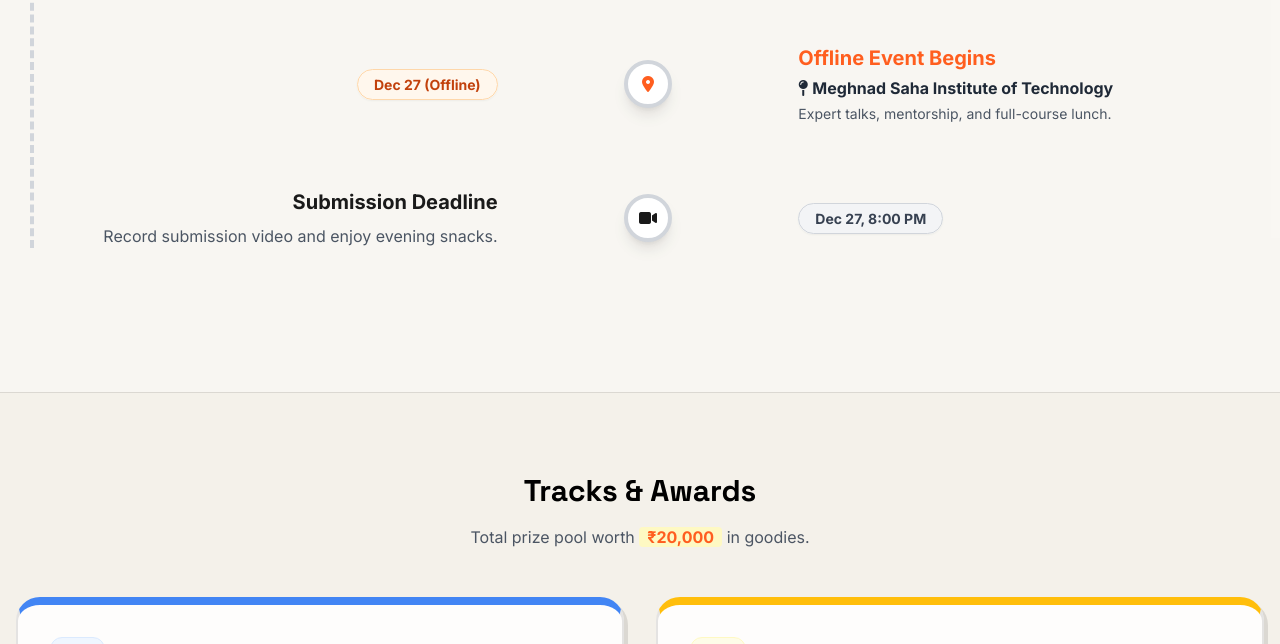
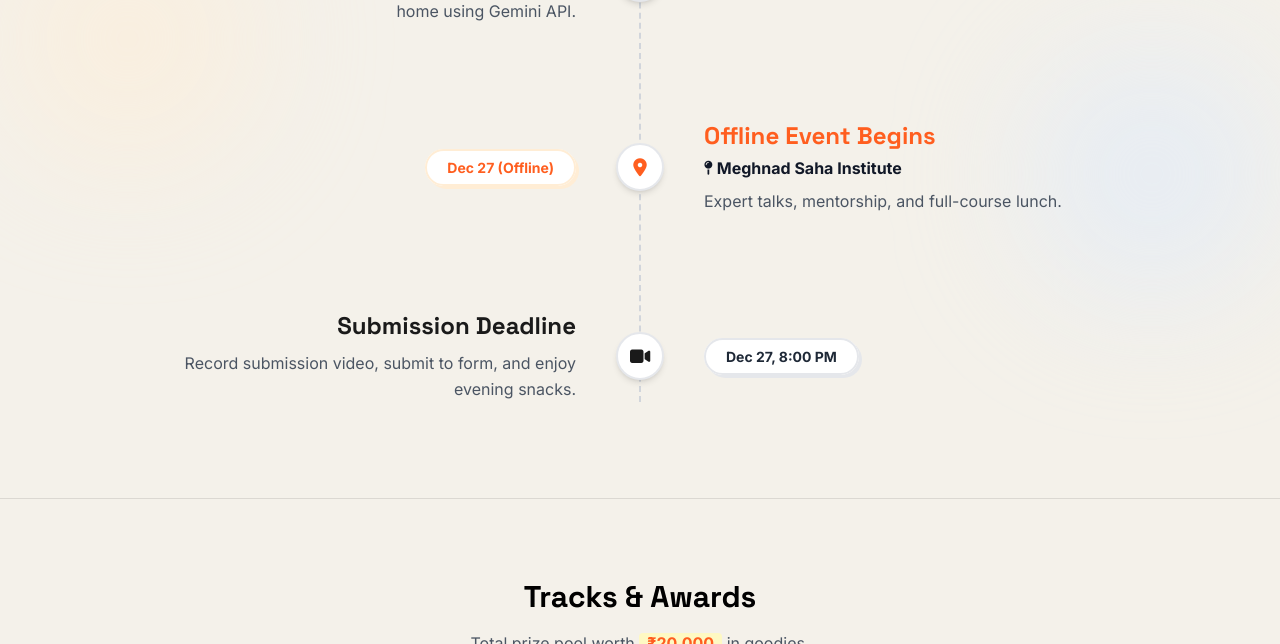
Before and after one commit to tfugkol/hackathon, a plain HTML site: page index.html in a window 1280 px wide. Shown: the part 1795-2439 px from the top of the page. Drawn offline with nearby package versions, Linux system fonts and the light colour scheme.

Commit message:
Update index.html

```diff
--- a/index.html
+++ b/index.html
@@ -301,57 +301,102 @@
     </section>
 
     <!-- Timeline Section -->
-    <section id="timeline" class="py-20 relative overflow-hidden bg-white/40">
-        <div class="max-w-screen-xl px-4 mx-auto relative z-10">
-            <h2 class="text-3xl font-bold text-center text-sketch-dark mb-16 font-display reveal charcoal-heading">Event Schedule</h2>
+    <section id="timeline" class="py-24 relative overflow-hidden">
+        <!-- Background decorative elements -->
+        <div class="absolute top-0 left-0 w-full h-full overflow-hidden pointer-events-none z-0">
+            <div class="absolute top-1/4 left-0 w-64 h-64 bg-orange-100/50 rounded-full blur-3xl mix-blend-multiply"></div>
+            <div class="absolute bottom-1/4 right-0 w-64 h-64 bg-blue-100/50 rounded-full blur-3xl mix-blend-multiply"></div>
+        </div>
 
-            <div class="relative border-l-4 border-gray-300 ml-4 md:ml-1/2 md:-translate-x-[2px] border-dashed">
-                <!-- Item 1 -->
-                <div class="mb-16 flex flex-col md:flex-row items-center justify-between w-full reveal group">
-                    <div class="order-1 md:w-5/12 mb-4 md:mb-0 md:text-right md:pr-12">
-                        <h3 class="text-xl font-bold text-sketch-googleBlue">Online Kick-off</h3>
-                        <p class="text-gray-600 mt-2">Hackathon opens online. Start ideating and coding from home.</p>
+        <div class="max-w-5xl px-4 mx-auto relative z-10">
+            <h2 class="text-4xl font-bold text-center text-sketch-dark mb-20 font-display charcoal-heading">Event Schedule</h2>
+
+            <div class="relative">
+                <!-- vertical line -->
+                <!-- Mobile: Left side (left-8), Desktop: Center (left-1/2) -->
+                <div class="absolute top-0 bottom-0 left-8 md:left-1/2 w-px bg-transparent border-l-2 border-dashed border-gray-300 transform -translate-x-1/2 h-full z-0"></div>
+
+                <!-- ITEM 1: Online Kick-off -->
+                <div class="mb-12 md:mb-24 flex flex-col md:flex-row items-center w-full group reveal">
+
+                    <!-- Left Side (Text on Desktop) -->
+                    <div class="w-full md:w-1/2 pl-20 md:pl-0 md:pr-16 md:text-right relative z-10 order-2 md:order-1">
+                        <h3 class="text-2xl font-bold text-sketch-googleBlue font-display">Online Kick-off</h3>
+                        <p class="text-gray-600 mt-2 font-medium leading-relaxed">Hackathon opens online. Start ideating and coding from home using Gemini API.</p>
+                        <!-- Mobile Date (Visible only on mobile) -->
+                        <span class="md:hidden inline-block mt-3 bg-blue-50 text-blue-700 text-xs font-bold px-3 py-1 rounded-full border border-blue-200">Dec 26, 9:00 AM</span>
                     </div>
-                    <div class="z-20 flex items-center order-1 bg-white shadow-lg w-12 h-12 rounded-full justify-center text-sketch-googleBlue border-4 border-gray-300 group-hover:border-sketch-googleBlue transition-colors absolute left-[-1.4rem] md:static">
-                        <i class="fa-solid fa-globe"></i>
+
+                    <!-- Icon (Center) -->
+                    <div class="absolute left-8 md:left-1/2 transform -translate-x-1/2 flex items-center justify-center order-1 md:order-2 z-20">
+                        <div class="w-12 h-12 bg-white border-2 border-gray-200 rounded-full flex items-center justify-center shadow-md group-hover:scale-110 group-hover:border-sketch-googleBlue transition-all duration-300">
+                            <i class="fa-solid fa-globe text-sketch-googleBlue text-lg"></i>
+                        </div>
                     </div>
-                    <div class="order-1 md:w-5/12 md:pl-12">
-                        <span class="bg-blue-50 text-blue-700 text-sm font-bold px-4 py-1.5 rounded-full border border-blue-200 shadow-sm">Dec 26, 9:00 AM</span>
+
+                    <!-- Right Side (Date on Desktop) -->
+                    <div class="w-full md:w-1/2 md:pl-16 hidden md:block order-3">
+                        <span class="bg-white text-sketch-googleBlue text-sm font-bold px-5 py-2 rounded-full border-2 border-blue-100 shadow-[3px_3px_0px_rgba(219,234,254,1)]">
+                            Dec 26, 9:00 AM
+                        </span>
                     </div>
                 </div>
 
-                <!-- Item 2 (VENUE UPDATED) -->
-                <div class="mb-16 flex flex-col md:flex-row items-center justify-between w-full reveal group">
-                    <div class="order-1 md:w-5/12 md:text-right md:pr-12 hidden md:block">
-                        <span class="bg-orange-50 text-orange-700 text-sm font-bold px-4 py-1.5 rounded-full border border-orange-200 shadow-sm">Dec 27 (Offline)</span>
+                <!-- ITEM 2: Offline Event (Alternating) -->
+                <div class="mb-12 md:mb-24 flex flex-col md:flex-row items-center w-full group reveal">
+
+                    <!-- Left Side (Date on Desktop) -->
+                    <div class="w-full md:w-1/2 md:pr-16 md:text-right hidden md:block order-1">
+                        <span class="bg-white text-sketch-flame text-sm font-bold px-5 py-2 rounded-full border-2 border-orange-100 shadow-[3px_3px_0px_rgba(255,237,213,1)]">
+                            Dec 27 (Offline)
+                        </span>
                     </div>
-                    <div class="z-20 flex items-center order-1 bg-white shadow-lg w-12 h-12 rounded-full justify-center text-sketch-flame border-4 border-gray-300 group-hover:border-sketch-flame transition-colors absolute left-[-1.4rem] md:static">
-                        <i class="fa-solid fa-location-dot"></i>
+
+                    <!-- Icon (Center) -->
+                    <div class="absolute left-8 md:left-1/2 transform -translate-x-1/2 flex items-center justify-center order-1 md:order-2 z-20">
+                        <div class="w-12 h-12 bg-white border-2 border-gray-200 rounded-full flex items-center justify-center shadow-md group-hover:scale-110 group-hover:border-sketch-flame transition-all duration-300">
+                            <i class="fa-solid fa-location-dot text-sketch-flame text-lg"></i>
+                        </div>
                     </div>
-                    <div class="order-1 md:w-5/12 md:pl-12 mb-4 md:mb-0">
-                        <h3 class="text-xl font-bold text-sketch-flame">Offline Event Begins</h3>
-                        <p class="text-gray-800 font-bold mt-1 mb-1">
-                            <a href="https://maps.app.goo.gl/v6uSrvjL6R3BVK8EA" target="_blank" class="hover:underline flex items-center gap-1">
-                                <i class="fa-solid fa-map-pin"></i> Meghnad Saha Institute of Technology
-                            </a>
-                        </p>
-                        <p class="text-gray-600 text-sm">Expert talks, mentorship, and full-course lunch.</p>
+
+                    <!-- Right Side (Text on Desktop) -->
+                    <div class="w-full md:w-1/2 pl-20 md:pl-16 text-left relative z-10 order-2 md:order-3">
+                        <h3 class="text-2xl font-bold text-sketch-flame font-display">Offline Event Begins</h3>
+                        <a href="https://maps.app.goo.gl/v6uSrvjL6R3BVK8EA" target="_blank" class="inline-flex items-center gap-1 text-gray-900 font-bold mt-1 hover:underline decoration-sketch-flame">
+                            <i class="fa-solid fa-map-pin text-sm"></i> Meghnad Saha Institute
+                        </a>
+                        <p class="text-gray-600 mt-2 font-medium leading-relaxed">Expert talks, mentorship, and full-course lunch.</p>
+                        <!-- Mobile Date -->
+                        <span class="md:hidden inline-block mt-3 bg-orange-50 text-orange-700 text-xs font-bold px-3 py-1 rounded-full border border-orange-200">Dec 27 (Offline)</span>
                     </div>
                 </div>
 
-                <!-- Item 3 -->
-                <div class="mb-16 flex flex-col md:flex-row items-center justify-between w-full reveal group">
-                    <div class="order-1 md:w-5/12 mb-4 md:mb-0 md:text-right md:pr-12">
-                        <h3 class="text-xl font-bold text-sketch-dark">Submission Deadline</h3>
-                        <p class="text-gray-600 mt-2">Record submission video and enjoy evening snacks.</p>
+                <!-- ITEM 3: Submission Deadline -->
+                <div class="flex flex-col md:flex-row items-center w-full group reveal">
+
+                    <!-- Left Side (Text on Desktop) -->
+                    <div class="w-full md:w-1/2 pl-20 md:pl-0 md:pr-16 md:text-right relative z-10 order-2 md:order-1">
+                        <h3 class="text-2xl font-bold text-sketch-dark font-display">Submission Deadline</h3>
+                        <p class="text-gray-600 mt-2 font-medium leading-relaxed">Record submission video, submit to form, and enjoy evening snacks.</p>
+                        <!-- Mobile Date -->
+                        <span class="md:hidden inline-block mt-3 bg-gray-100 text-gray-700 text-xs font-bold px-3 py-1 rounded-full border border-gray-300">Dec 27, 8:00 PM</span>
                     </div>
-                    <div class="z-20 flex items-center order-1 bg-white shadow-lg w-12 h-12 rounded-full justify-center text-sketch-dark border-4 border-gray-300 group-hover:border-sketch-dark transition-colors absolute left-[-1.4rem] md:static">
-                        <i class="fa-solid fa-video"></i>
+
+                    <!-- Icon (Center) -->
+                    <div class="absolute left-8 md:left-1/2 transform -translate-x-1/2 flex items-center justify-center order-1 md:order-2 z-20">
+                        <div class="w-12 h-12 bg-white border-2 border-gray-200 rounded-full flex items-center justify-center shadow-md group-hover:scale-110 group-hover:border-sketch-dark transition-all duration-300">
+                            <i class="fa-solid fa-video text-sketch-dark text-lg"></i>
+                        </div>
                     </div>
-                    <div class="order-1 md:w-5/12 md:pl-12">
-                        <span class="bg-gray-100 text-gray-700 text-sm font-bold px-4 py-1.5 rounded-full border border-gray-300 shadow-sm">Dec 27, 8:00 PM</span>
+
+                    <!-- Right Side (Date on Desktop) -->
+                    <div class="w-full md:w-1/2 md:pl-16 hidden md:block order-3">
+                        <span class="bg-white text-gray-800 text-sm font-bold px-5 py-2 rounded-full border-2 border-gray-200 shadow-[3px_3px_0px_rgba(229,231,235,1)]">
+                            Dec 27, 8:00 PM
+                        </span>
                     </div>
                 </div>
+
             </div>
         </div>
     </section>
```
